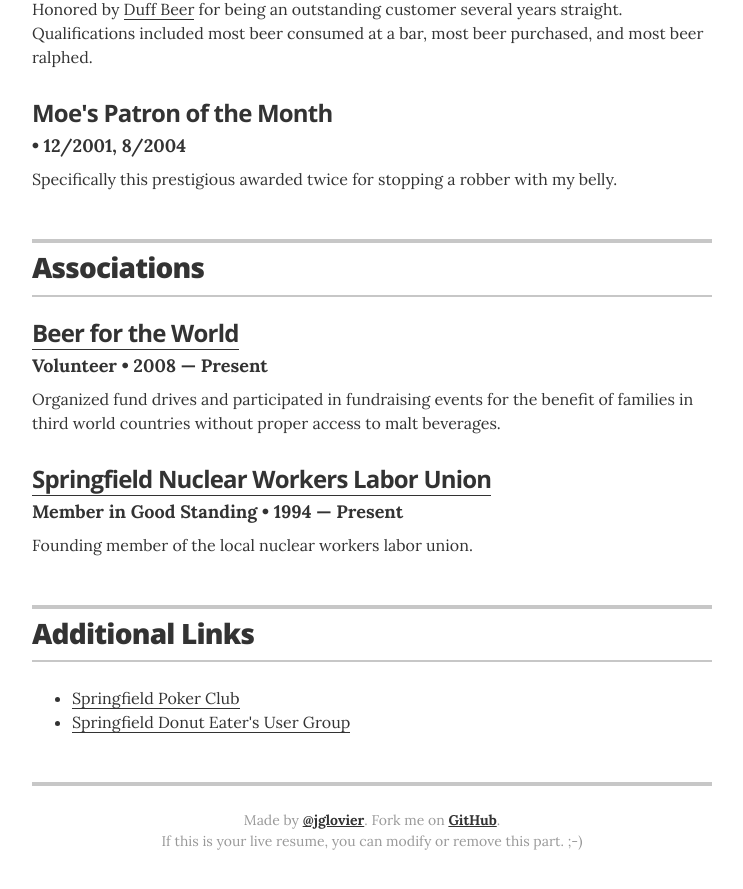
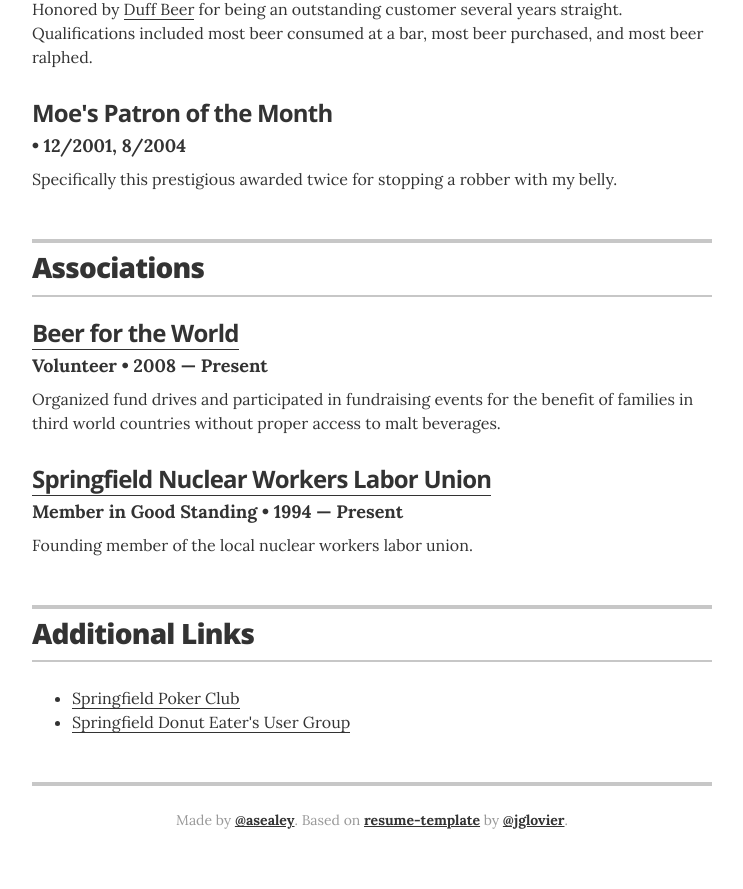
Before and after one commit to jglovier/resume-template, a Jekyll site: the page built from index.html, in a window 1280 px wide and 900 px high, scrolled down 4103 px. Shown: the top 889 px of the window, without its empty margins (268-1011 px from the left). Built offline with Jekyll 4.4.1, drawn with Linux system fonts in a browser that asks for light colours.

Commit message:
Update the footer on the main index page.

```diff
--- a/_layouts/resume.html
+++ b/_layouts/resume.html
@@ -222,8 +222,7 @@
       {% endif %}
 
       <footer class="page-footer">
-        <p class="footer-line">Made by <a href="http://twitter.com/jglovier">@jglovier</a>. Fork me on <a href="https://github.com/jglovier/resume-template">GitHub</a>.</p>
-        <p class="footer-line">If this is your live resume, you can modify or remove this part. ;-)</p>
+        <p class="footer-line">Made by <a href="http://twitter.com/asealey">@asealey</a>. Based on <a href="https://github.com/jglovier/resume-template">resume-template</a> by <a href="http://twitter.com/jglovier">@jglovier</a>.</p>
       </footer>
 
     </div>
```
